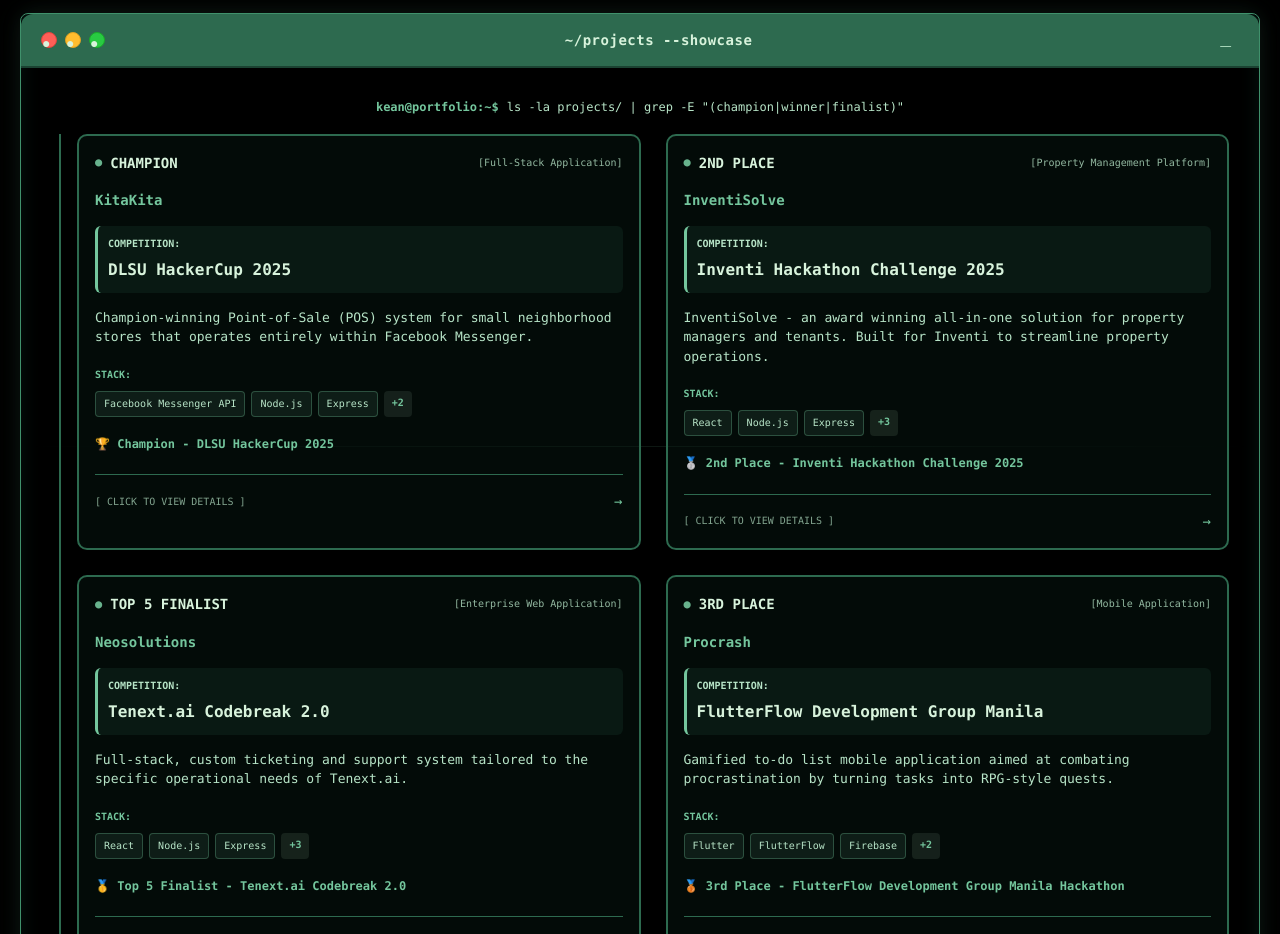
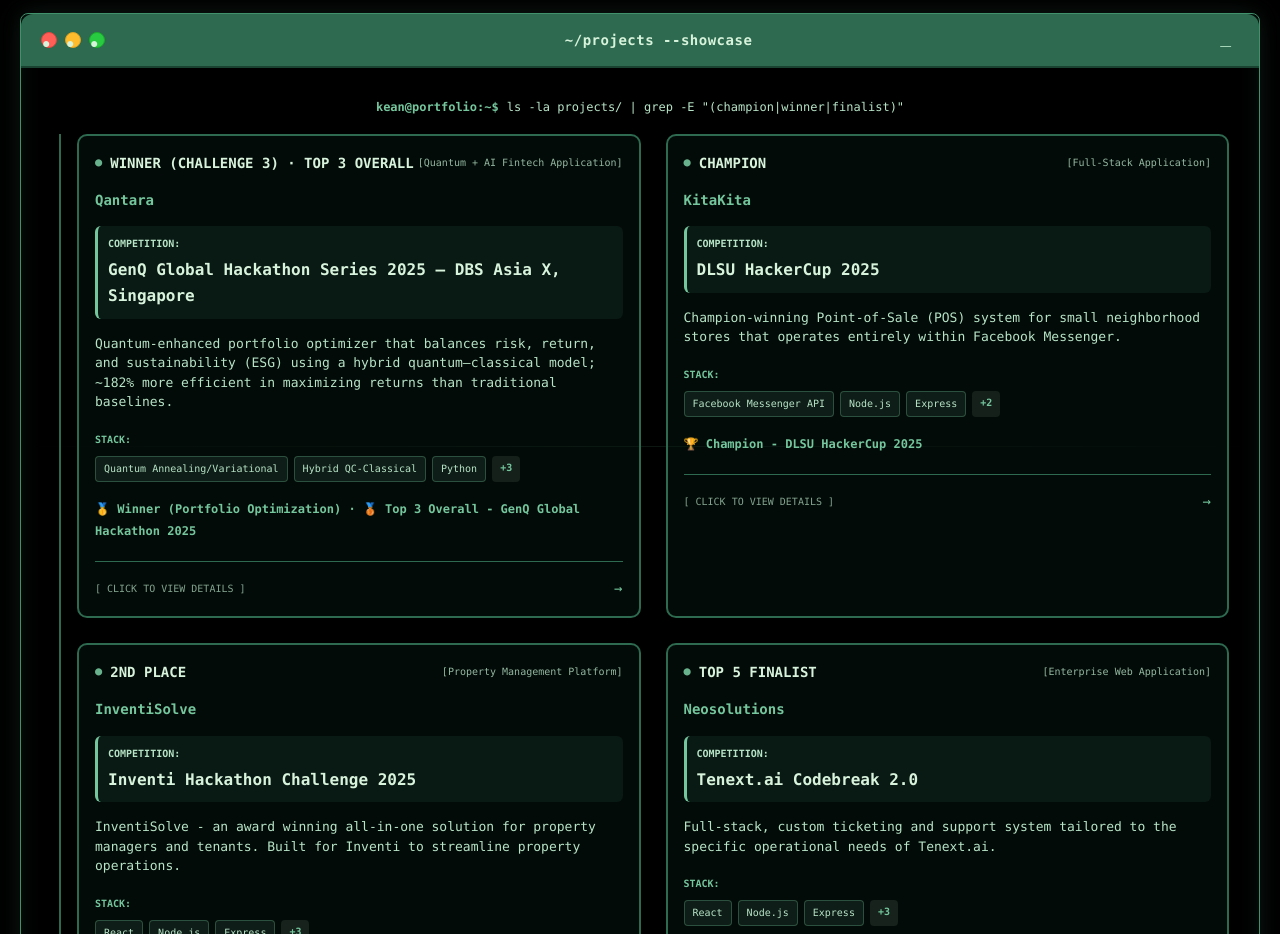
Before and after one commit to keanlouis30/keanrosales.com, a React (Create React App) app in the folder my-website/: page / in a window 1280 px wide. Shown: the part 3260-4194 px from the top of the page. Built offline with nearby package versions, Linux system fonts and the light colour scheme.

Commit message:
qantara project

```diff
--- a/my-website/src/components/Projects.js
+++ b/my-website/src/components/Projects.js
@@ -30,6 +30,23 @@ const Projects = () => {
   }, []);
 
   const projects = [
+    {
+      id: 'qantara',
+      name: 'Qantara',
+      status: 'Winner (Challenge 3) · Top 3 Overall',
+      competition: 'GenQ Global Hackathon Series 2025 — DBS Asia X, Singapore',
+      description: 'Quantum-enhanced portfolio optimizer that balances risk, return, and sustainability (ESG) using a hybrid quantum–classical model; ~182% more efficient in maximizing returns than traditional baselines.',
+      technologies: ['Quantum Annealing/Variational', 'Hybrid QC-Classical', 'Python', 'Pandas', 'SciPy', 'Web UI'],
+      features: [
+        'Hybrid quantum–classical portfolio optimization',
+        'ESG-aware objective with risk constraints',
+        'Easy-to-use web interface for non-technical users',
+        'Backtesting and benchmarking against classical methods',
+        'Configurable risk/return/ESG weights'
+      ],
+      impact: '🥇 Winner (Portfolio Optimization) · 🥉 Top 3 Overall - GenQ Global Hackathon 2025',
+      type: 'Quantum + AI Fintech Application'
+    },
     {
       id: 'kitakita',
       name: 'KitaKita',
```
Also changed, not shown: 1 other file (tests, documents, lock files or other folders).
